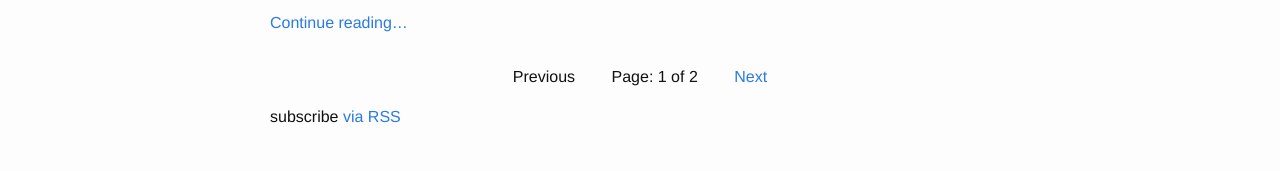
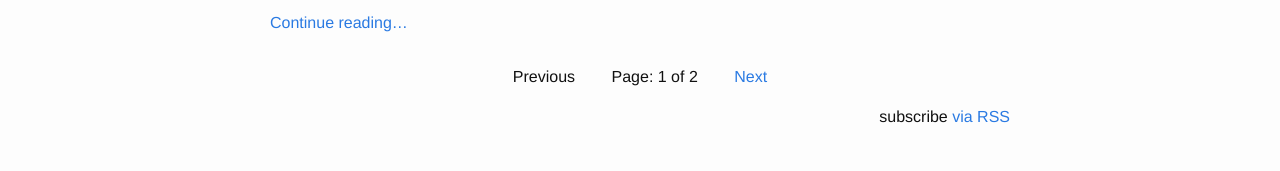
Before and after one commit to allen-garvey/bitter-polar-bear, a Jekyll site: the page built from index.html, in a window 1280 px wide. Shown: the part 1768-1939 px from the top of the page. Built offline with Jekyll 4.4.1, drawn with Linux system fonts in a browser that asks for light colours; the list of posts is cut into pages by our own code.

Commit message:
put rss link on the right side of the screen to be less conspicuous

```diff
--- a/_sass/_home_page.scss
+++ b/_sass/_home_page.scss
@@ -4,3 +4,7 @@
 		margin-bottom: 0.2em;
 	}
 }
+
+.rss-subscribe{
+	text-align: right;
+}
```
